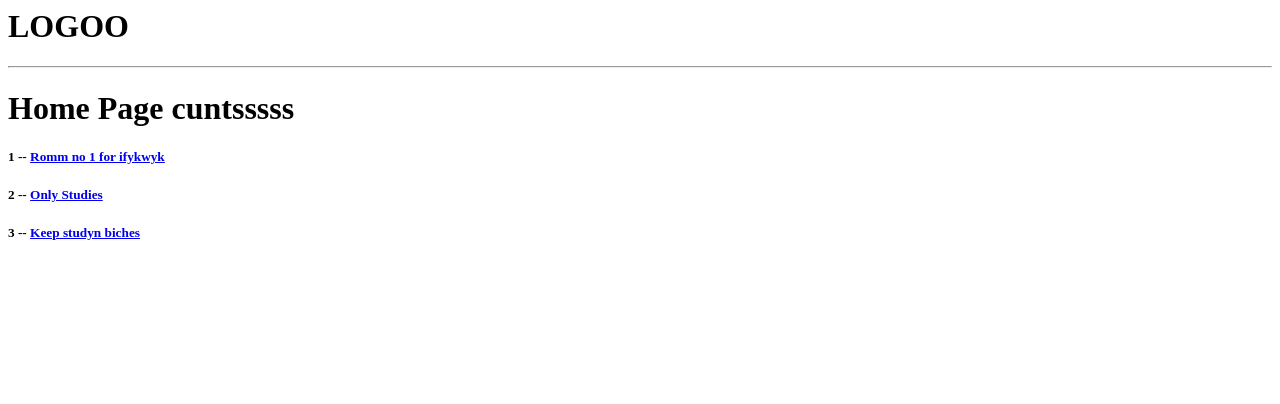
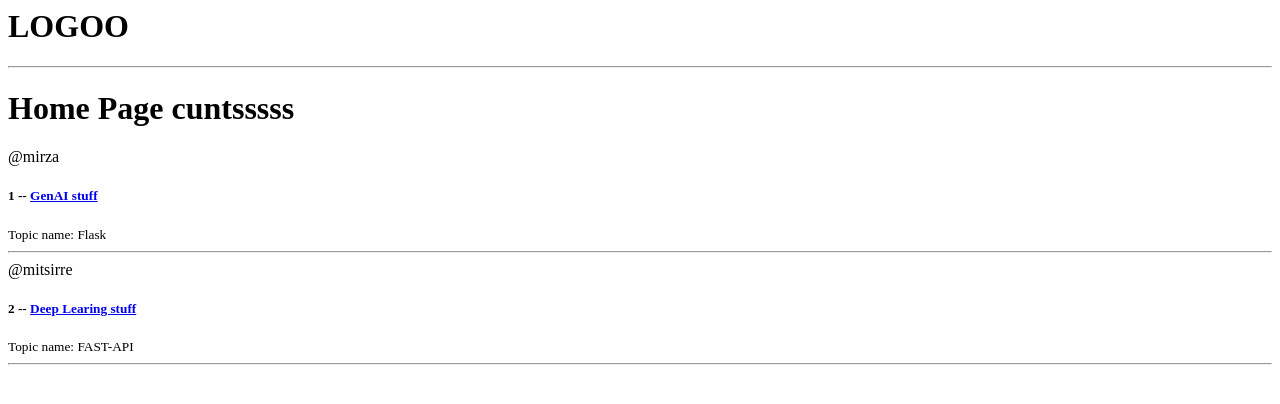
Before and after one commit to Humdaan-786/studyscord_django, a Django app: page / in a window 1280 px wide. Shown: the top 404 px of the page. Run offline with Django 5.2, Linux system fonts and the light colour scheme; data comes from the database, SQL or seed files in the repository; both versions use the stored data as it was after the commit.

Commit message:
Added models and displaying them on homepage, next CRUD on models

```diff
--- a/base/admin.py
+++ b/base/admin.py
@@ -2,6 +2,8 @@ from django.contrib import admin
 
 # Register your models here.
 
-from .models import Room
+from .models import Room, Topic, Message
 
 admin.site.register(Room)
+admin.site.register(Topic)
+admin.site.register(Message)
--- a/base/models.py
+++ b/base/models.py
@@ -1,9 +1,21 @@
 from django.db import models
 
+from django.contrib.auth.models  import User
+from django.db.models.deletion import CASCADE
+
 # Create your models here.
+
+class Topic(models.Model):
+    name = models.CharField(max_length=200)
+    def __str__(self):
+        return self.name
+
+# a topic can have multiple rooms whereas a room canhave only one
+# topic
+
 class Room(models.Model):
-    #host
-    #topic
+    host=models.ForeignKey(User,on_delete=models.SET_NULL,null=True)
+    topic=models.ForeignKey(Topic,on_delete=models.SET_NULL,null=True)
     name = models.CharField(max_length=200)
     description = models.TextField(null=True, blank = True)
 
@@ -12,6 +24,7 @@ class Room(models.Model):
 
     def __str__(self):
         return self.name
+    # return data type of this class
     # this piece of code returns the name field of isinstance
     # or name of room in string format
 
@@ -19,3 +32,19 @@ class Room(models.Model):
     # here Date time is used for saving timestamps
     # auto_now truew updates on every save and add one
     # takes timestamps only once at creatiion
+
+# second model Messaeg this is a one to maney realtionship
+# one to maney because one room will post multiple messages
+
+class Message(models.Model):
+    user= models.ForeignKey(User,on_delete=models.CASCADE)
+    # room =
+    # cascade is when a room is deletd all meesages will be deletd
+    # defining raltion with model table
+    room = models.ForeignKey(Room, on_delete=models.CASCADE)
+    body = models.TextField()
+    updated = models.DateTimeField(auto_now=True)
+    created = models.DateTimeField(auto_now_add=True)
+
+    def __str__(self):
+        return self.body[0:50]
--- a/base/templates/base/home.html
+++ b/base/templates/base/home.html
@@ -9,8 +9,13 @@
         <!-- looping through roos dictionary or db stuff and creating code blocks also notice we are wrappoing in links-->
         {% for room in rooms %}
             <div>
+                <span>@{{room.host.username}}</span>
                 <h5>{{ room.id }} --  <a href="/room/{{room.id}}"> {{ room.name }} </a></h5>
+            <small>Topic name: {{room.topic.name}}</small>
+            <br>
             </div>
+            <hr>
+
         {% endfor %}
     </div>
 
--- a/base/views.py
+++ b/base/views.py
@@ -1,28 +1,25 @@
 from django.shortcuts import render
 from django.http import HttpResponse
-
+from .models import Room
 # Create your views here.
 
 
 
 def home(request):
+    rooms=Room.objects.all()
     context={'rooms':rooms}
     return render(request,'base/home.html',context)
 
 
-rooms=[
-    {'id':1, 'name':"Romm no 1 for ifykwyk"},
-    {'id':2, 'name':'Only Studies'},
-    {'id':3, 'name':'Keep studyn biches'},
-]
+# rooms=[
+#     {'id':1, 'name':"Romm no 1 for ifykwyk"},
+#     {'id':2, 'name':'Only Studies'},
+#     {'id':3, 'name':'Keep studyn biches'},
+# ]
 # room template
 # we have pk ahic is passedinto function by ui and another list in db
 # if pk matches id of db thenreturn pk objkect into room.html
 def room(request,pk):
-    room=None
-    for i in rooms:
-        if i['id']==int(pk):
-            room=i
-
+    room=Room.objects.get(id=pk)
     context={'room':room}
     return render(request,'base/room.html',context)
```
Also changed, not shown: base/migrations/0002_topic_room_host_message_room_topic.py (added), db.sqlite3.
